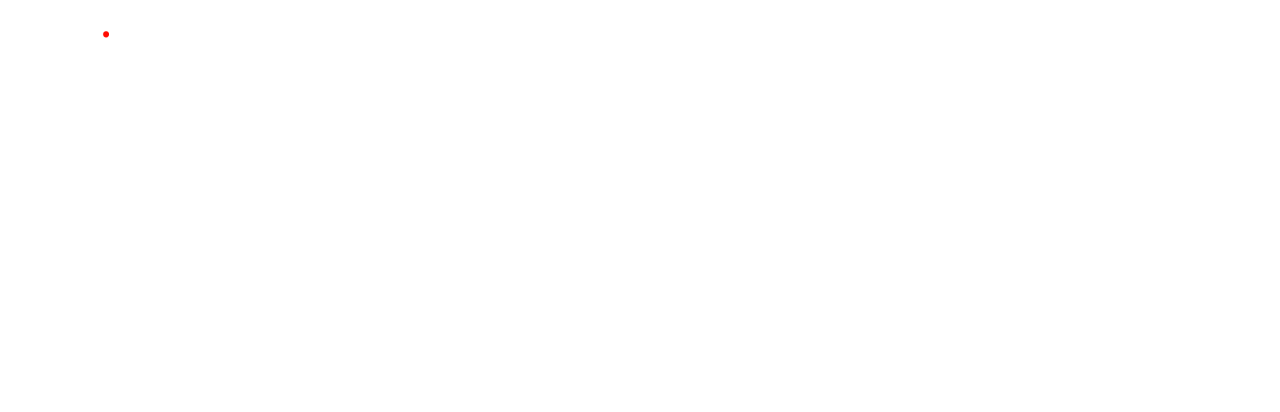
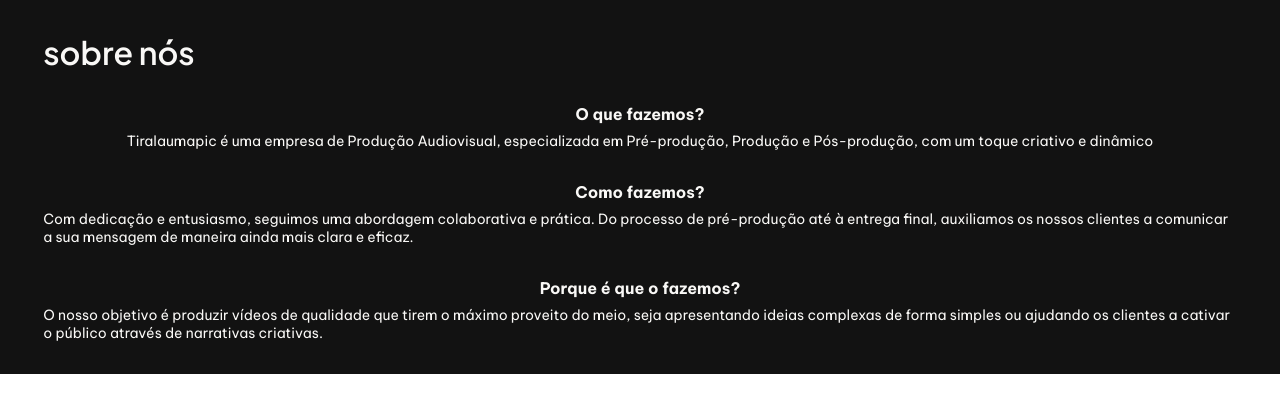
Before and after one commit to luqas31/tlup, a React (Vite) app in the folder tlup/: page / in a window 1280 px wide. Shown: the top 412 px of the page. Built offline with nearby package versions, Linux system fonts and the light colour scheme.

Commit message:
about section done

```diff
--- a/tlup/src/components/NavBar/index.css
+++ b/tlup/src/components/NavBar/index.css
@@ -11,6 +11,7 @@
     padding-right: 1.2rem;
     z-index: 1000;
     transition: background-color 0.3s ease-in-out, color 0.3s ease-in-out;
+    background-color: var(--app-bg);
 }
 
 header img {
@@ -79,6 +80,7 @@
     visibility: visible;
     transform: translateY(0);
     transition: opacity 0.5s ease-in-out, transform 0.5s ease-in-out, visibility 0s;
+    background-color: var(--app-bg);
 }
 
 .menu ul {
--- a/tlup/src/pages/Home/index.jsx
+++ b/tlup/src/pages/Home/index.jsx
@@ -1,13 +1,12 @@
 import './index.css';
 import NavBar from '../../components/NavBar';
+import About from '../../sections/About';
 
 function Home() {
 	return (
-		<>
-			<div className='bg'>
-				<NavBar />
-			</div>
-		</>
+		<div className='bg'>
+<About />
+		</div>
 	);
 }
 
--- a/tlup/src/sections/About/index.css
+++ b/tlup/src/sections/About/index.css
@@ -0,0 +1,38 @@
+.about-content {
+	display: flex;
+	flex-direction: column;
+	align-items: center;
+	justify-content: center;
+}
+
+.about-question {
+	padding-top: 2rem;
+	margin: 0rem 2.7rem;
+}
+
+.about-title {
+	margin: 0rem 2.7rem;
+}
+
+.about-title h1 {
+	font-family: 'PJS';
+}
+
+.about-question h2 {
+    font-family: 'BV';
+    font-size: 1rem;
+    display: flex;
+    justify-content: center;
+}
+
+.about-question p {
+    font-family: 'BV';
+    font-size: 0.875rem;
+    padding-top: 0.5rem;
+}
+
+.about-bg{
+    background-color: var(--app-bg);
+    color: var(--app-text);
+    padding: 2rem 0;
+}
--- a/tlup/src/sections/About/index.jsx
+++ b/tlup/src/sections/About/index.jsx
@@ -0,0 +1,35 @@
+import './index.css';
+
+function About() {
+	return (
+		<>
+			<div className='about-bg'>
+				<div className='about-title'>
+					<h1>sobre nós</h1>
+				</div>
+				<div className='about-content'>
+					<div className='about-question'>
+						<h2>O que fazemos?</h2>
+						<p>Tiralaumapic é uma empresa de Produção Audiovisual, especializada em Pré-produção, Produção e Pós-produção, com um toque criativo e dinâmico</p>
+					</div>
+					<div className='about-question'>
+						<h2>Como fazemos?</h2>
+						<p>
+							Com dedicação e entusiasmo, seguimos uma abordagem colaborativa e prática. Do processo de pré-produção até à entrega final, auxiliamos os nossos clientes a comunicar a sua mensagem de
+							maneira ainda mais clara e eficaz.
+						</p>
+					</div>
+					<div className='about-question'>
+						<h2>Porque é que o fazemos?</h2>
+						<p>
+							O nosso objetivo é produzir vídeos de qualidade que tirem o máximo proveito do meio, seja apresentando ideias complexas de forma simples ou ajudando os clientes a cativar o público
+							através de narrativas criativas.
+						</p>
+					</div>
+				</div>
+			</div>
+		</>
+	);
+}
+
+export default About;
--- a/tlup/src/styles/fonts.css
+++ b/tlup/src/styles/fonts.css
@@ -1,4 +1,9 @@
 @font-face {
-  font-family: 'BeVietnam';
-  src: url('./fonts/BeVietnamPro-Variable.ttf') format('truetype');
+  font-family: 'BV';
+  src: url('../fonts/BeVietnamPro-Variable.ttf') format('truetype');
 }
+
+@font-face{
+  font-family: 'PJS';
+  src: url('../fonts/PlusJakartaSans-SemiBold.ttf') format('truetype');
+}
--- a/tlup/src/styles/variables.css
+++ b/tlup/src/styles/variables.css
@@ -1,7 +1,4 @@
 :root {
-	--hero-bg: #f9f8f6;
-	--hero-text: #10100e;
-	--hero-links: #414141;
-	--app-bg: #171717;
-	--app-text: #ffffff;
+	--app-bg: #121212;
+	--app-text: #f9f8f6;
 }
```
Also changed, not shown: tlup/src/styles/styles.css (+3 -4 lines).
